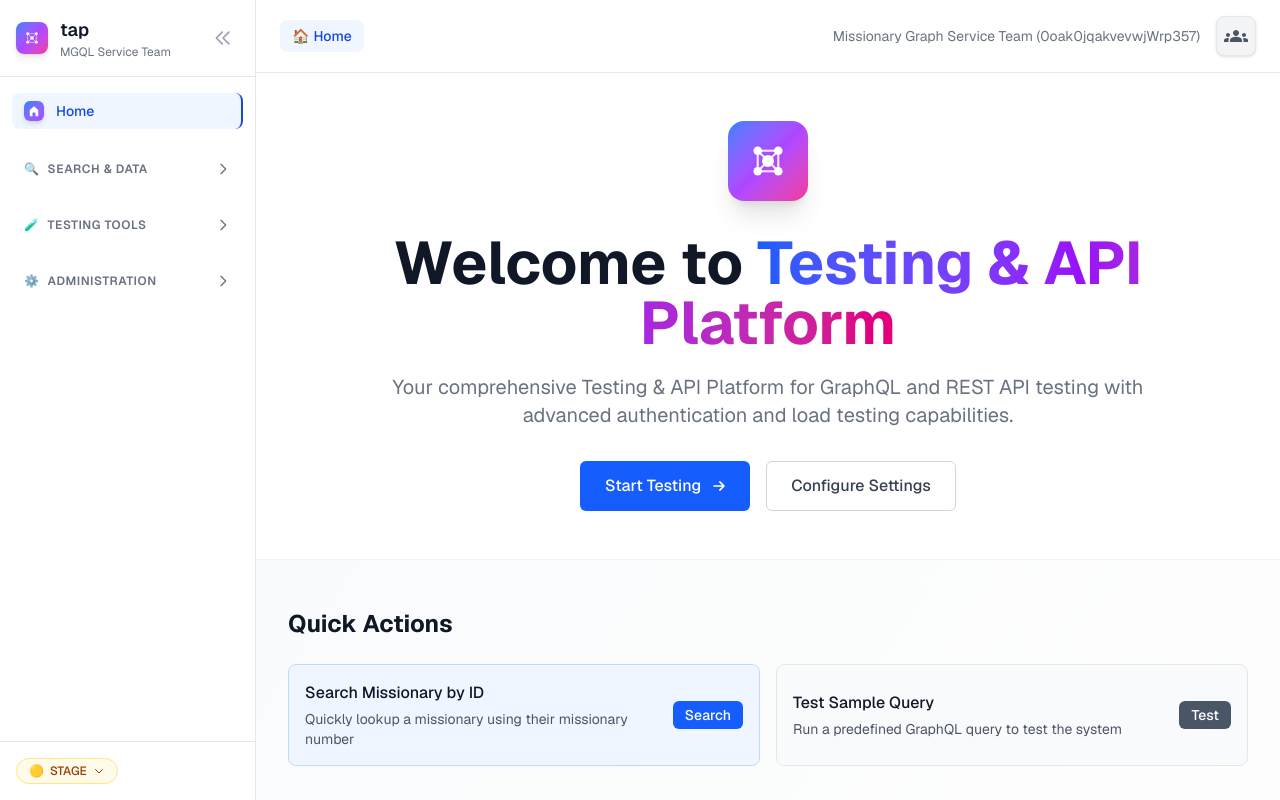
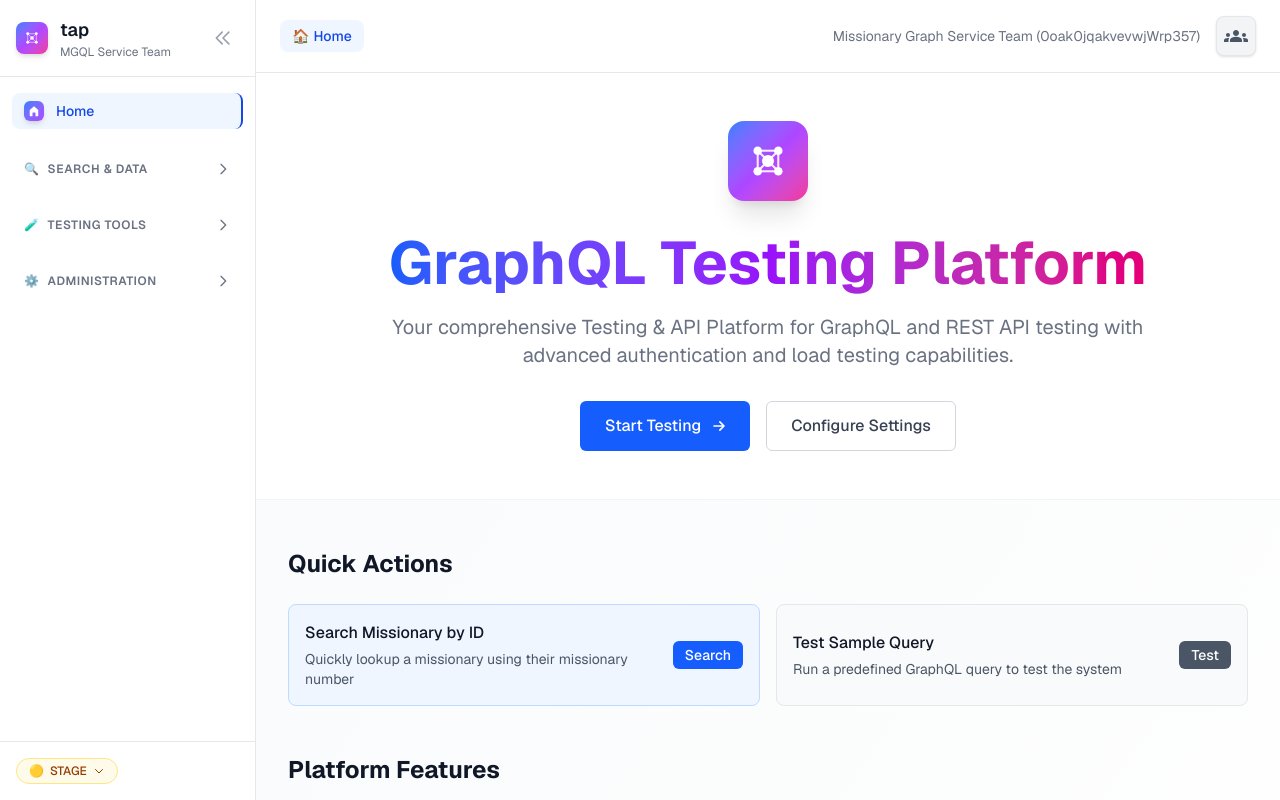
Before and after one commit to merrillse/tap-nextjs, a Next.js app: page / in a window 1280 px wide. Built offline with nearby package versions, Linux system fonts and the light colour scheme.

Commit message:
feat: Update titles in HomePage and Navigation components for clarity and consistency

```diff
--- a/src/app/page.tsx
+++ b/src/app/page.tsx
@@ -212,7 +212,7 @@
             </div>
 
             <h1 className="text-4xl font-bold text-gray-900 sm:text-5xl md:text-6xl">
-              Welcome to <span className="bg-gradient-to-r from-blue-600 via-purple-600 to-pink-600 bg-clip-text text-transparent">Testing & API Platform</span>
+              <span className="bg-gradient-to-r from-blue-600 via-purple-600 to-pink-600 bg-clip-text text-transparent">GraphQL Testing Platform</span>
             </h1>
             <p className="mt-3 max-w-md mx-auto text-base text-gray-500 sm:text-lg md:mt-5 md:text-xl md:max-w-3xl">
               Your comprehensive Testing & API Platform for GraphQL and REST API testing with advanced authentication and load testing capabilities.
--- a/src/components/Navigation.tsx
+++ b/src/components/Navigation.tsx
@@ -55,7 +55,7 @@
       name: 'Testing Tools',
       icon: '🧪',
       items: [
-        { name: 'API Testing', href: '/api-testing', icon: '🔧', description: 'Test GraphQL & REST APIs' },
+        { name: 'GraphQL Testing', href: '/api-testing', icon: '🔧', description: 'Execute GraphQL queries with authentication' },
         { name: 'MGQL Schema Browser', href: '/schema-browser', icon: '🔍', description: 'Explore MGQL schema structure' },
         { name: 'Load Testing', href: '/load-testing', icon: '⚡', description: 'Performance testing' },
         { name: 'Debug Tools', href: '/debug', icon: '🐛', description: 'OAuth & API debugging' },
```
